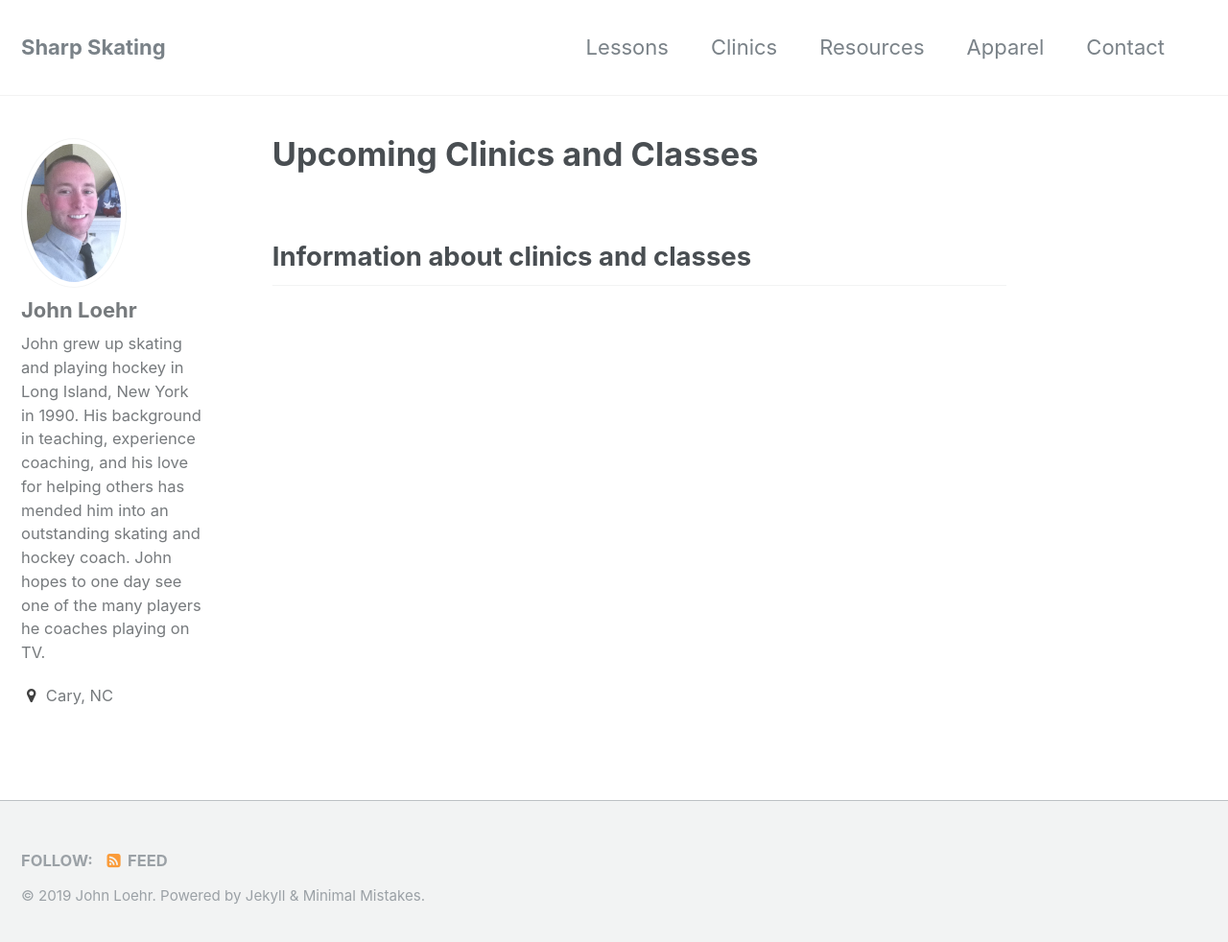
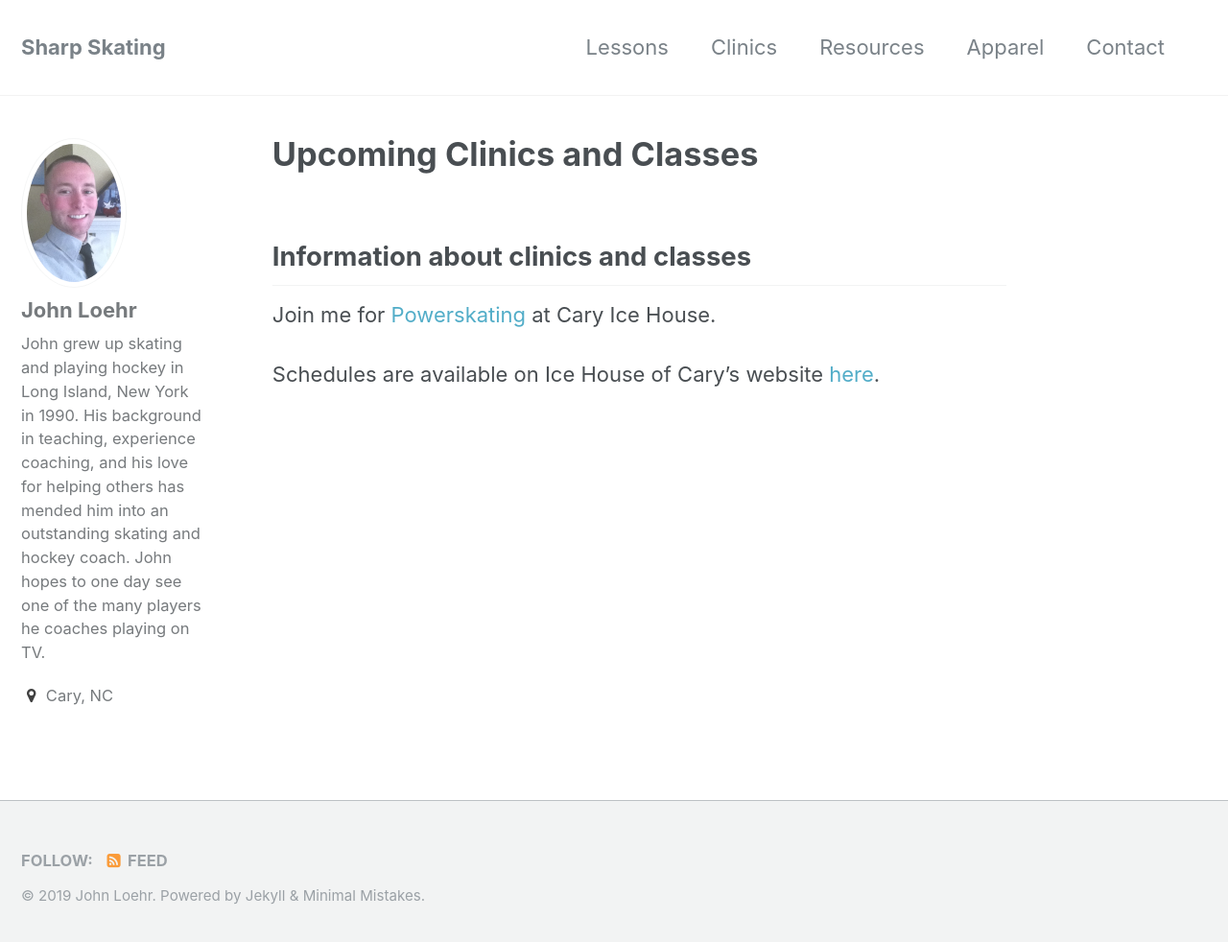
Before and after one commit to beasharpskater/Mytest, a Jekyll site: the page built from clinics/index.md, in a window 1280 px wide and 990 px high. Shown: the top 982 px of the window at 96% size. Built offline with Jekyll 4.4.1, drawn with Linux system fonts in a browser that asks for light colours.

Commit message:
some words for powerskating

```diff
--- a/clinics/index.md
+++ b/clinics/index.md
@@ -5,3 +5,7 @@ author_profile: true
 ---
 
 ## Information about clinics and classes
+
+Join me for [Powerskating](https://www.icehousecary.com/page/show/86363-power-skating) at Cary Ice House.
+
+Schedules are available on Ice House of Cary's website [here](https://www.icehousecary.com/page/show/86363-power-skating).
```
